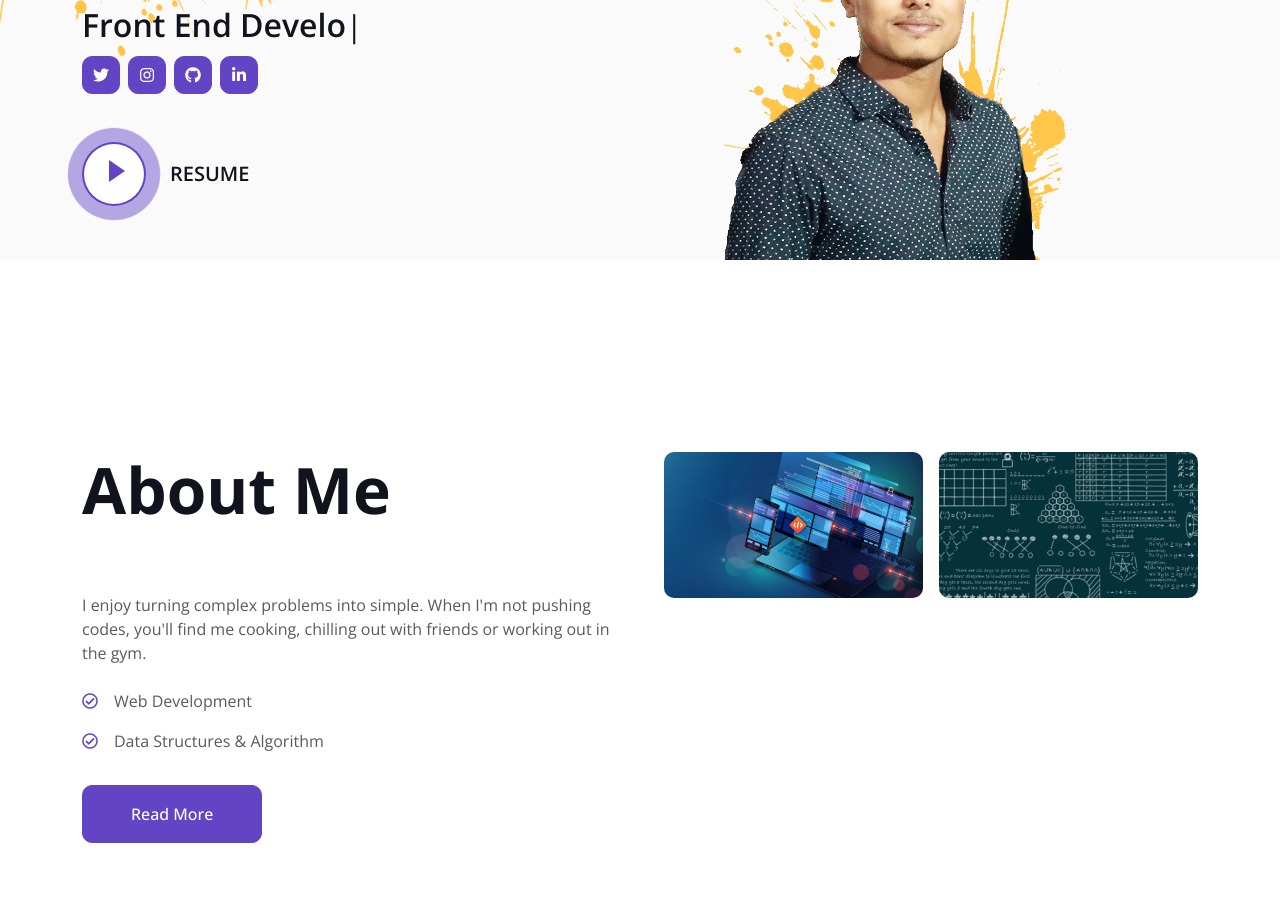
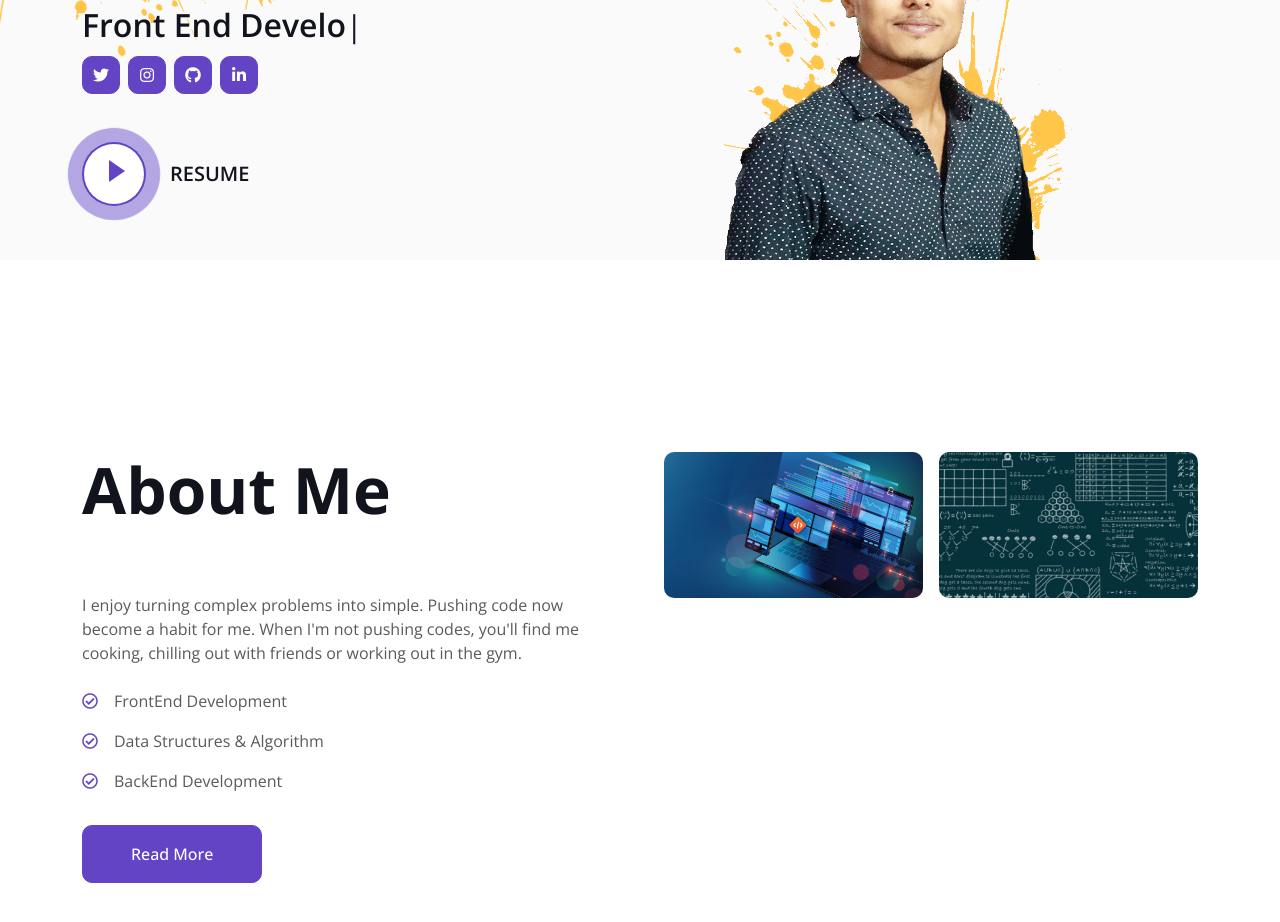
Before and after one commit to abhishek-0607/newPortfolio, a plain HTML site: page index.html in a window 1280 px wide. Shown: the part 270-1192 px from the top of the page. Drawn offline with nearby package versions, Linux system fonts and the light colour scheme.

Commit message:
Update index.html

```diff
--- a/index.html
+++ b/index.html
@@ -143,10 +143,11 @@
                         </div>
                         <h3 class="lh-base mb-0"></h3>
                     </div>
-                    <p class="mb-4">I enjoy turning complex problems into simple. When I'm not pushing codes, you'll find me cooking, chilling out with friends or working out in the gym.</p>
-                    <p class="mb-3"><i class="far fa-check-circle text-primary me-3"></i>Web Development</p>
+                    <p class="mb-4">I enjoy turning complex problems into simple. Pushing code now become a habit for me. When I'm not pushing codes, you'll find me cooking, chilling out with friends or working out in the gym.</p>
+                    <p class="mb-3"><i class="far fa-check-circle text-primary me-3"></i>FrontEnd Development</p>
                     <p class="mb-3"><i class="far fa-check-circle text-primary me-3"></i>Data Structures & Algorithm</p>
-                    <!-- <p class="mb-3"><i class="far fa-check-circle text-primary me-3"></i></p> -->
+                    <p class="mb-3"><i class="far fa-check-circle text-primary me-3"></i>BackEnd Development</p>
+                    <!-- <p class="mb-3"><i class="far fa-check-circle text-primary me-3"></i>Communication skills</p> -->
                     <a class="btn btn-primary py-3 px-5 mt-3" href="">Read More</a>
                 </div>
                 <div class="col-lg-6 wow fadeInUp" data-wow-delay="0.5s">
```
